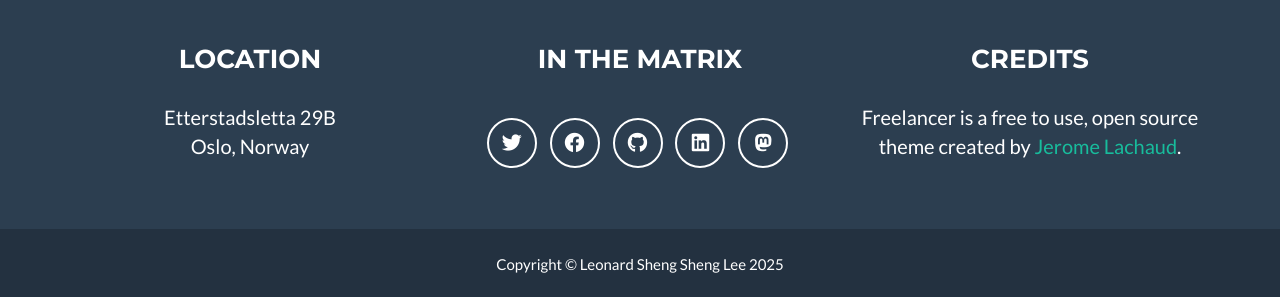
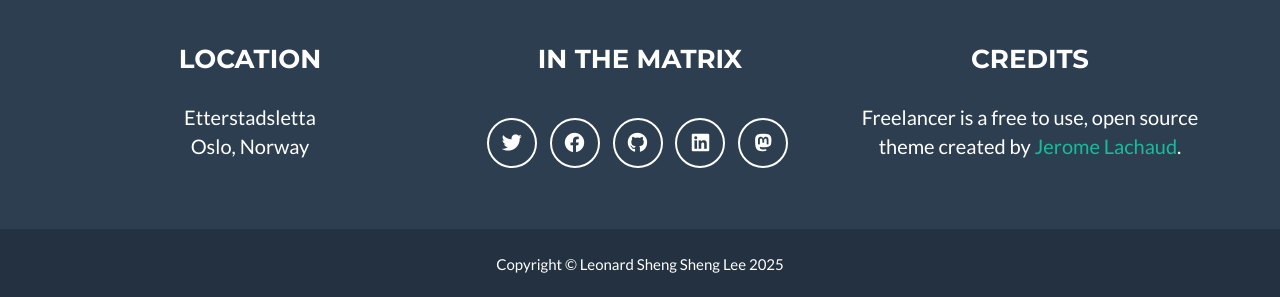
Before and after one commit to sheeeng/leonardlee-net, a Jekyll site: the page built from _posts/2014-07-18-project-1.markdown, in a window 1280 px wide and 900 px high, scrolled down 2471 px. Shown: the part 600-897 px from the top of the window. Built offline with Jekyll 4.4.1, drawn with Linux system fonts in a browser that asks for light colours; our own code applies the rules of GitHub Pages for plain Markdown files.

Commit message:
chore(jekyll): edit configuration
Signed-off-by: Leonard Sheng Sheng Lee <305414+sheeeng@users.noreply.github.com>

```diff
--- a/_config.yml
+++ b/_config.yml
@@ -86,7 +86,7 @@
 
 # Postal address (add as many lines as necessary)
 address:
-  - line: Etterstadsletta 29B
+  - line: Etterstadsletta
   - line: Oslo, Norway
 
 # Credits content
```
